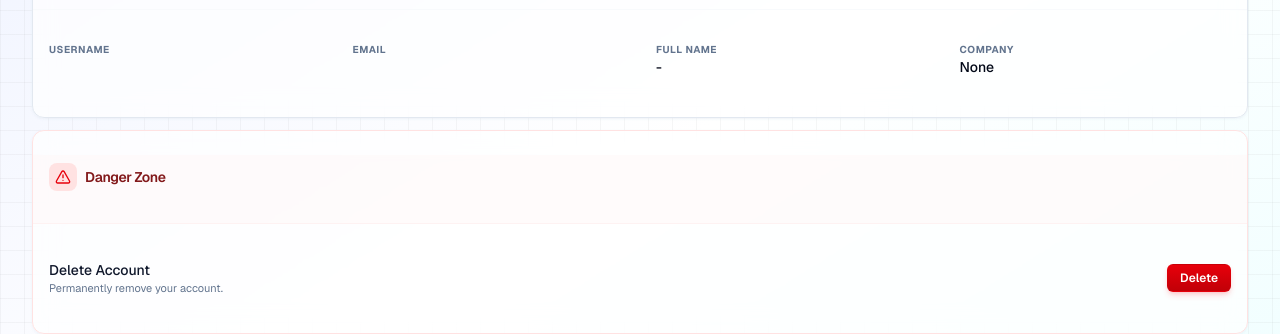
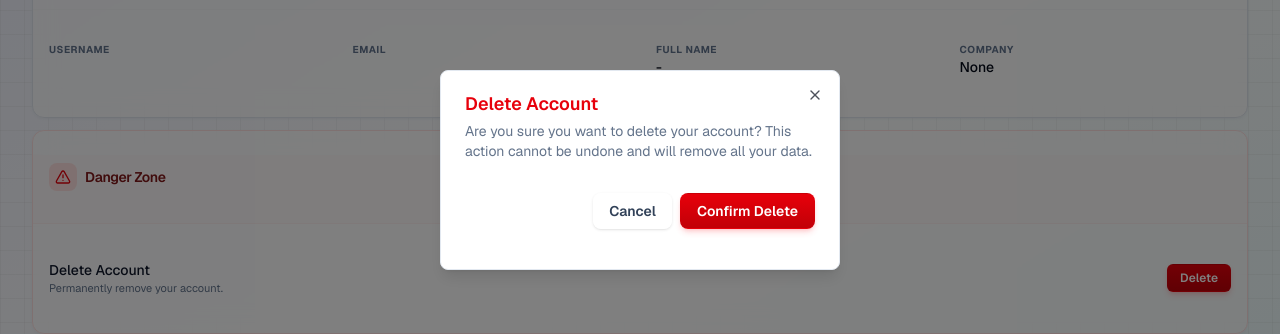
Before and after one commit to Ansh205/QC-leap, a Next.js app in the folder frontend/: page /account in a window 1280 px wide. Both pictures are taken after a click on the button "Delete". Shown: the part 230-564 px from the top of the page. Built offline with nearby package versions, Linux system fonts and the light colour scheme; no server answers.

Commit message:
Delete acnt added

```diff
--- a/frontend/src/app/(user)/account/page.tsx
+++ b/frontend/src/app/(user)/account/page.tsx
@@ -22,7 +22,7 @@ import {
   DialogTitle,
   DialogTrigger,
 } from '@/components/ui/dialog'
-import { Building2, User, KeyRound, AlertTriangle, Pencil } from 'lucide-react'
+import { Building2, User, KeyRound, AlertTriangle, Pencil, Loader2 } from 'lucide-react'
 import { toast } from 'sonner'
 import { auth } from '@/lib/api'
 
@@ -50,9 +50,12 @@ export default function AccountPage() {
   const [isUpdating, setIsUpdating] = useState(false)
   const [userData, setUserData] = useState<any>(null)
   const [loading, setLoading] = useState(true)
+
+  // Dialog States
   const [isPasswordDialogOpen, setIsPasswordDialogOpen] = useState(false)
   const [isProfileDialogOpen, setIsProfileDialogOpen] = useState(false)
   const [isDeleteDialogOpen, setIsDeleteDialogOpen] = useState(false)
+  const [isDeleting, setIsDeleting] = useState(false)
 
   // Forms
   const passwordForm = useForm<PasswordFormValues>({ resolver: zodResolver(passwordSchema) })
@@ -109,9 +112,22 @@ export default function AccountPage() {
     }
   }
 
-  const handleDeleteAccount = () => {
-    setIsDeleteDialogOpen(false)
-    toast.error("Demo only")
+  const handleDeleteAccount = async () => {
+    setIsDeleting(true)
+    try {
+        // Simulate API call for deletion
+        await new Promise(resolve => setTimeout(resolve, 2000))
+
+        setIsDeleting(false)
+        setIsDeleteDialogOpen(false)
+        toast.success("Account deleted successfully")
+
+        // Optional: Redirect to login or home
+        // window.location.href = '/'
+    } catch (error) {
+        setIsDeleting(false)
+        toast.error("Failed to delete account")
+    }
   }
 
   if (loading) return <div className="container mx-auto py-8 text-center text-sm text-slate-500">Loading...</div>
@@ -251,6 +267,31 @@ export default function AccountPage() {
           </CardContent>
         </Card>
       </div>
+
+      {/* Added Missing Delete Confirmation Dialog */}
+      <Dialog open={isDeleteDialogOpen} onOpenChange={setIsDeleteDialogOpen}>
+        <DialogContent className="sm:max-w-[400px]">
+            <DialogHeader>
+                <DialogTitle className="text-red-600">Delete Account</DialogTitle>
+                <DialogDescription>
+                    Are you sure you want to delete your account? This action cannot be undone and will remove all your data.
+                </DialogDescription>
+            </DialogHeader>
+            <div className="flex justify-end gap-2 py-4">
+                <Button variant="outline" onClick={() => setIsDeleteDialogOpen(false)} disabled={isDeleting}>Cancel</Button>
+                <Button variant="destructive" onClick={handleDeleteAccount} disabled={isDeleting}>
+                    {isDeleting ? (
+                        <>
+                            <Loader2 className="mr-2 h-4 w-4 animate-spin" />
+                            Deleting...
+                        </>
+                    ) : (
+                        'Confirm Delete'
+                    )}
+                </Button>
+            </div>
+        </DialogContent>
+      </Dialog>
     </div>
   )
 }
```
